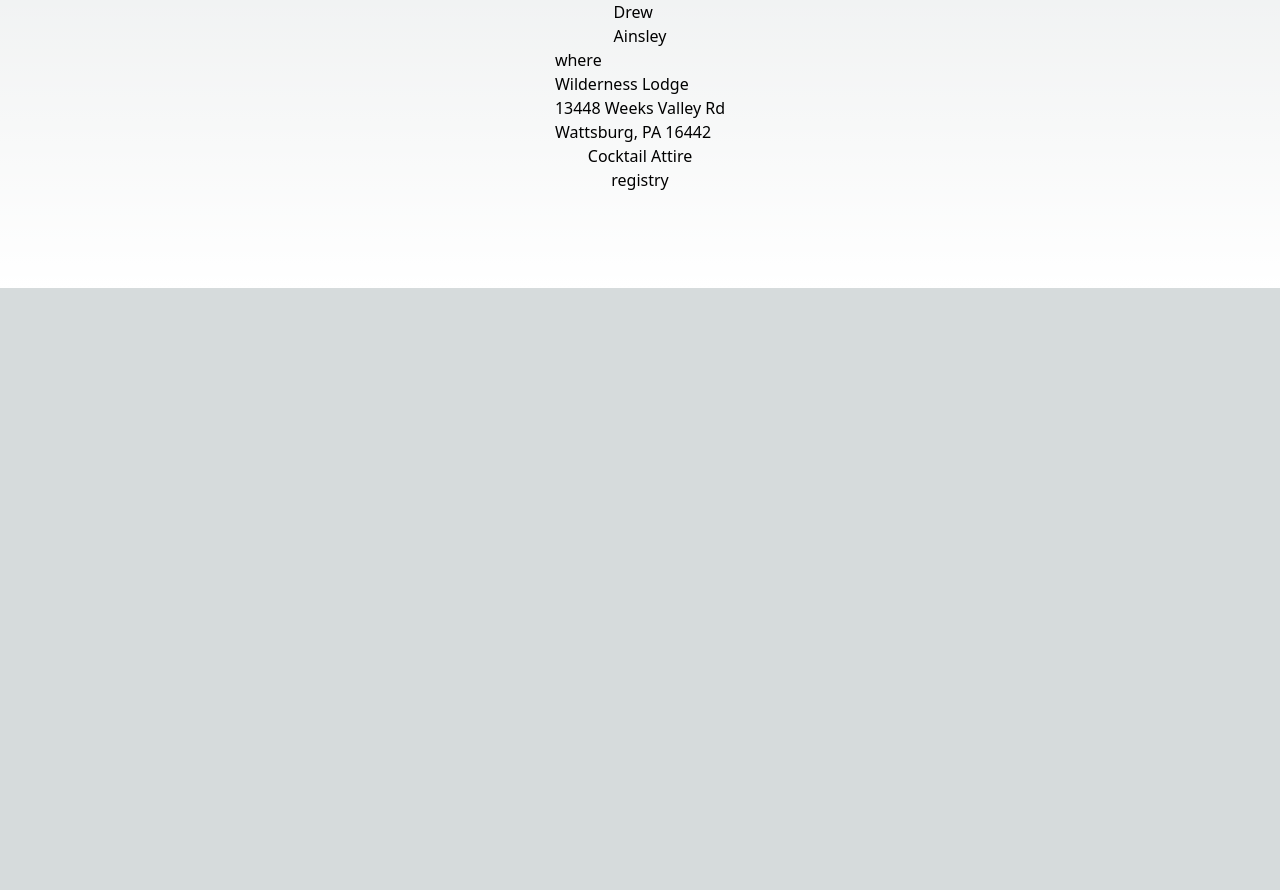
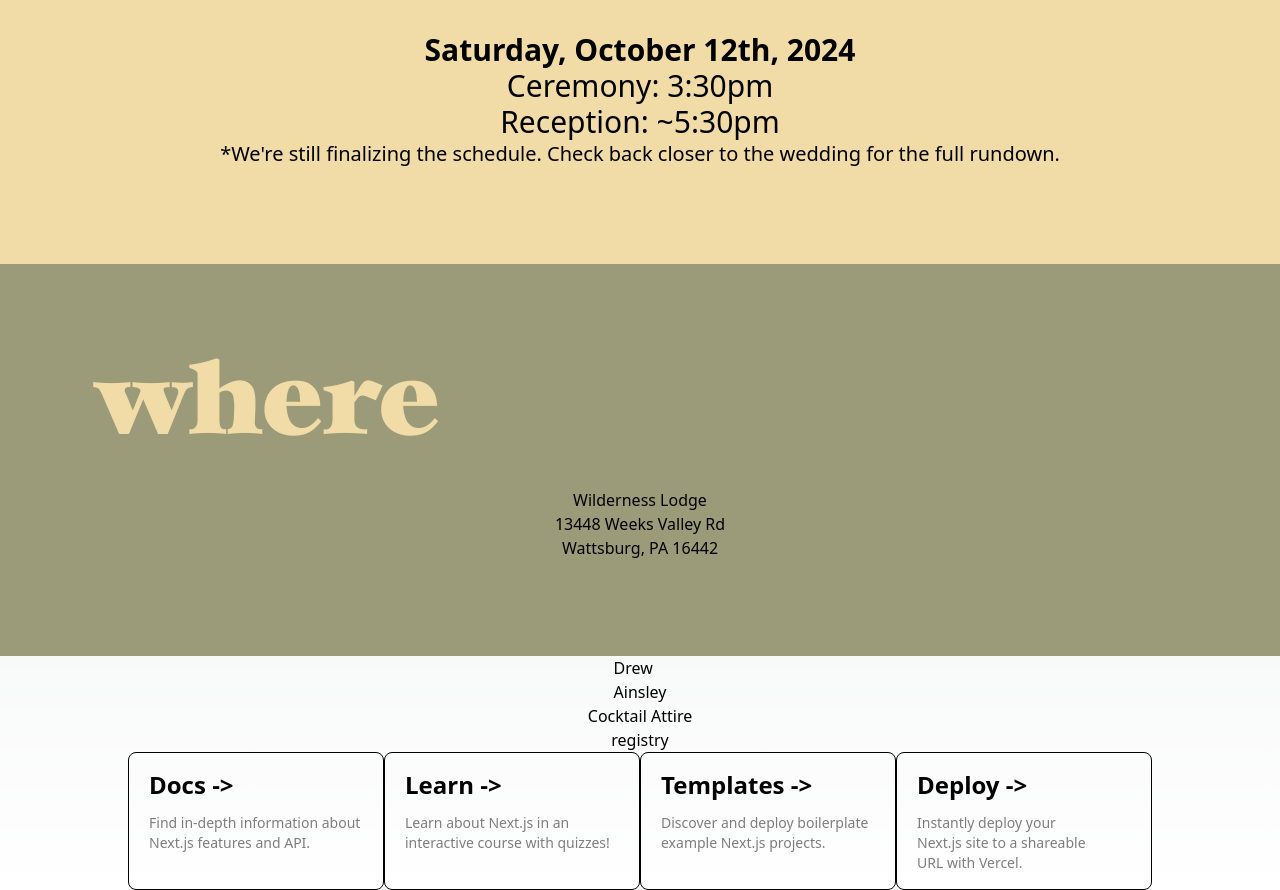
Before and after one commit to drewwatkins11/watkins-strong-wedding, a Next.js app: page / in a window 1280 px wide. Shown: the part 564-1454 px from the top of the page. Before the commit the page ends 852 px from the top, so only its background shows below. Built offline with nearby package versions, Linux system fonts and the light colour scheme.

Commit message:
Start adding colors to sections

```diff
--- a/pages/index.tsx
+++ b/pages/index.tsx
@@ -3,9 +3,7 @@
 
 export default function Home() {
   return (
-    <main
-      className={`flex min-h-screen flex-col items-center justify-between p-24`}
-    >
+    <main className={`flex min-h-screen flex-col items-center justify-between`}>
       <div className="w-full items-center">
         <div className="font-bambi">
           <h1>Forever Awaits</h1>
@@ -14,16 +12,40 @@
         <Nav />
       </div>
 
-      <div id="when">
-        <div>
-          <p>Saturday, October 12th, 2024</p>
+      <div
+        id="when"
+        className="mb-32 grid text-center lg:w-full lg:mb-0 lg:text-center bg-wheat p-24"
+      >
+        <h2 className="font-bambi text-8xl lg:text-left text-peach mb-8">
+          when
+        </h2>
+        <div className="text-black text-3xl">
+          <strong>
+            <p>Saturday, October 12th, 2024</p>
+          </strong>
           <p>Ceremony: 3:30pm</p>
           <p>Reception: ~5:30pm</p>
-          <p>
+          <p className="text-xl">
             *We're still finalizing the schedule. Check back closer to the
             wedding for the full rundown.
           </p>
         </div>
+      </div>
+
+      <div
+        id="where"
+        className="mb-32 grid text-center lg:w-full lg:mb-0 lg:text-center bg-sage p-24"
+      >
+        <h2 className="font-bambi text-8xl lg:text-left text-wheat mb-8">
+          where
+        </h2>
+        <p>
+          Wilderness Lodge
+          <br />
+          13448 Weeks Valley Rd
+          <br />
+          Wattsburg, PA 16442
+        </p>
       </div>
 
       <div id="who">
@@ -35,18 +57,78 @@
         </div>
       </div>
 
-      <div id="where">
-        <h2>where</h2>
-        <p>
-          Wilderness Lodge
-          <br />
-          13448 Weeks Valley Rd
-          <br />
-          Wattsburg, PA 16442
-        </p>
-      </div>
       <div id="wear">Cocktail Attire</div>
       <div id="what">registry</div>
+
+      <div className="mb-32 grid text-center lg:max-w-5xl lg:w-full lg:mb-0 lg:grid-cols-4 lg:text-left">
+        <a
+          href="https://nextjs.org/docs?utm_source=create-next-app&utm_medium=default-template-tw&utm_campaign=create-next-app"
+          className="group rounded-lg border border-transparent px-5 py-4 transition-colors hover:border-gray-300 hover:bg-gray-100 hover:dark:border-neutral-700 hover:dark:bg-neutral-800/30"
+          target="_blank"
+          rel="noopener noreferrer"
+        >
+          <h2 className={`mb-3 text-2xl font-semibold`}>
+            Docs{" "}
+            <span className="inline-block transition-transform group-hover:translate-x-1 motion-reduce:transform-none">
+              -&gt;
+            </span>
+          </h2>
+          <p className={`m-0 max-w-[30ch] text-sm opacity-50`}>
+            Find in-depth information about Next.js features and API.
+          </p>
+        </a>
+
+        <a
+          href="https://nextjs.org/learn?utm_source=create-next-app&utm_medium=default-template-tw&utm_campaign=create-next-app"
+          className="group rounded-lg border border-transparent px-5 py-4 transition-colors hover:border-gray-300 hover:bg-gray-100 hover:dark:border-neutral-700 hover:dark:bg-neutral-800/30"
+          target="_blank"
+          rel="noopener noreferrer"
+        >
+          <h2 className={`mb-3 text-2xl font-semibold`}>
+            Learn{" "}
+            <span className="inline-block transition-transform group-hover:translate-x-1 motion-reduce:transform-none">
+              -&gt;
+            </span>
+          </h2>
+          <p className={`m-0 max-w-[30ch] text-sm opacity-50`}>
+            Learn about Next.js in an interactive course with&nbsp;quizzes!
+          </p>
+        </a>
+
+        <a
+          href="https://vercel.com/templates?framework=next.js&utm_source=create-next-app&utm_medium=default-template-tw&utm_campaign=create-next-app"
+          className="group rounded-lg border border-transparent px-5 py-4 transition-colors hover:border-gray-300 hover:bg-gray-100 hover:dark:border-neutral-700 hover:dark:bg-neutral-800/30"
+          target="_blank"
+          rel="noopener noreferrer"
+        >
+          <h2 className={`mb-3 text-2xl font-semibold`}>
+            Templates{" "}
+            <span className="inline-block transition-transform group-hover:translate-x-1 motion-reduce:transform-none">
+              -&gt;
+            </span>
+          </h2>
+          <p className={`m-0 max-w-[30ch] text-sm opacity-50`}>
+            Discover and deploy boilerplate example Next.js&nbsp;projects.
+          </p>
+        </a>
+
+        <a
+          href="https://vercel.com/new?utm_source=create-next-app&utm_medium=default-template-tw&utm_campaign=create-next-app"
+          className="group rounded-lg border border-transparent px-5 py-4 transition-colors hover:border-gray-300 hover:bg-gray-100 hover:dark:border-neutral-700 hover:dark:bg-neutral-800/30"
+          target="_blank"
+          rel="noopener noreferrer"
+        >
+          <h2 className={`mb-3 text-2xl font-semibold`}>
+            Deploy{" "}
+            <span className="inline-block transition-transform group-hover:translate-x-1 motion-reduce:transform-none">
+              -&gt;
+            </span>
+          </h2>
+          <p className={`m-0 max-w-[30ch] text-sm opacity-50 text-balance`}>
+            Instantly deploy your Next.js site to a shareable URL with Vercel.
+          </p>
+        </a>
+      </div>
     </main>
   );
 }
--- a/tailwind.config.ts
+++ b/tailwind.config.ts
@@ -7,6 +7,11 @@
     "./app/**/*.{js,ts,jsx,tsx,mdx}",
   ],
   theme: {
+    colors: {
+      wheat: "#F1DCA7",
+      peach: "#D9AE94",
+      sage: "#9B9B7A",
+    },
     extend: {
       fontFamily: {
         bambi: ["var(--font-bambi)"],
```
